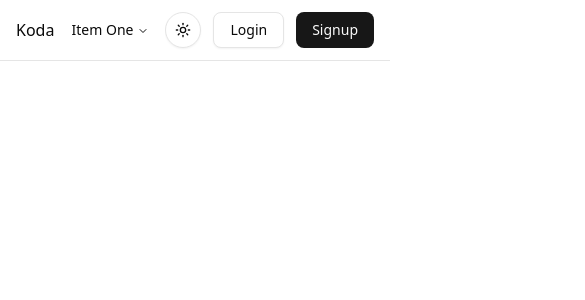
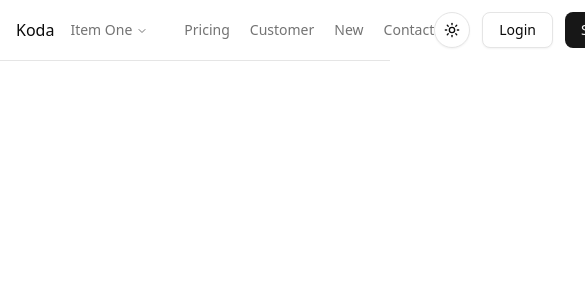
Before and after one commit to rashedulraha/koda, a Next.js app: page / in a window 390 px wide. Shown: the top 300 px of the page, 585 px wide, since content can reach past the window. Built offline with nearby package versions, Linux system fonts and the light colour scheme.

Commit message:
addad desktop and mobile menuLink

```diff
--- a/src/components/Navbar/Navbar.tsx
+++ b/src/components/Navbar/Navbar.tsx
@@ -12,6 +12,18 @@ import {
 import Container from "../Responsive/Container";
 import { Button } from "../ui/button";
 import { ModeToggle } from "../ui/ModeToggle";
+import Link from "next/link";
+
+const desktopMobileMenuLink = (
+  <>
+    <div className="text-sm font-medium flex items-center gap-5 capitalize">
+      <Link href={"/pricing"}>pricing</Link>
+      <Link href={"/customers"}>Customer</Link>
+      <Link href={"/new"}>New</Link>
+      <Link href={"/contact"}>Contact</Link>
+    </div>
+  </>
+);
 
 const Navbar = () => {
   return (
@@ -21,7 +33,7 @@ const Navbar = () => {
           <div className="flex-1">
             <h2>Koda</h2>
           </div>
-          <div className="flex-2">
+          <div className="flex-2 flex items-center justify-center text-muted-foreground  gap-5">
             <NavigationMenu>
               <NavigationMenuList>
                 <NavigationMenuItem>
@@ -49,6 +61,8 @@ const Navbar = () => {
                 </NavigationMenuItem>
               </NavigationMenuList>
             </NavigationMenu>
+
+            {desktopMobileMenuLink}
           </div>
           <div className="flex-1 flex items-center space-x-3 justify-end">
             <ModeToggle />
```
